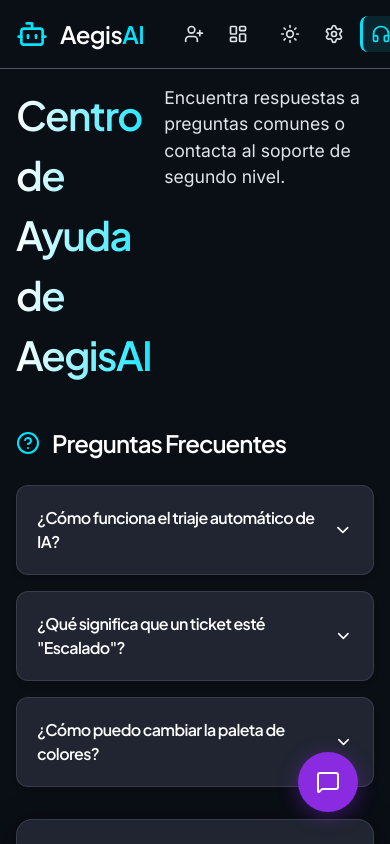
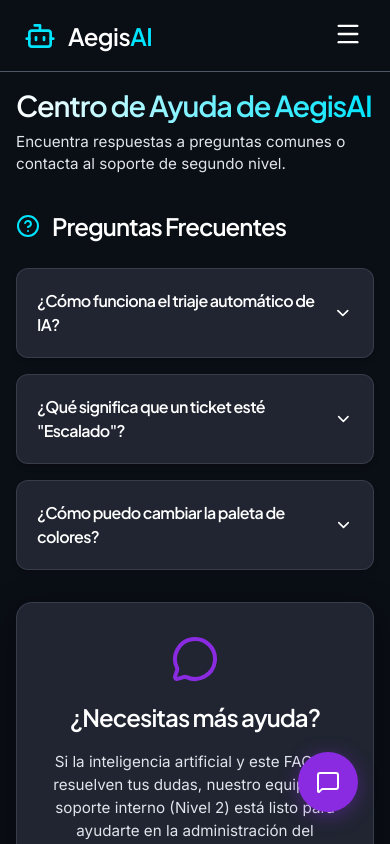
Before and after one commit to Star-dust25/helpdesk, a React (Vite) app: page /support in a window 390 px wide. Shown: the top 844 px of the page. Built offline with nearby package versions, Linux system fonts and the light colour scheme.

Commit message:
update(ui/ux): mejoras en responsividad movil

```diff
--- a/src/components/ClientView.css
+++ b/src/components/ClientView.css
@@ -158,3 +158,19 @@
     grid-template-columns: 1fr;
   }
 }
+
+@media (max-width: 768px) {
+  .view-header {
+    display: flex;
+    flex-direction: column;
+    gap: 8px;
+  }
+  .view-header h1 {
+    font-size: 1.8rem;
+    line-height: 1.2;
+    margin-bottom: 0;
+  }
+  .view-header p {
+    font-size: 0.95rem;
+  }
+}
--- a/src/components/Sidebar.css
+++ b/src/components/Sidebar.css
@@ -1,8 +1,14 @@
 .sidebar-header {
   display: flex;
   align-items: center;
+  justify-content: space-between;
+  margin-bottom: 24px;
+}
+
+.brand-group {
+  display: flex;
+  align-items: center;
   gap: 12px;
-  margin-bottom: 24px;
 }
 
 .brand-title {
@@ -13,6 +19,15 @@
 
 .brand-title span {
   color: var(--accent-cyan);
+}
+
+.mobile-menu-btn {
+  display: none;
+  background: transparent;
+  color: var(--text-primary);
+  border: none;
+  cursor: pointer;
+  padding: 4px;
 }
 
 .sidebar-nav {
@@ -64,21 +79,21 @@
   .sidebar-header {
     margin-bottom: 0;
   }
+  .mobile-menu-btn {
+    display: block;
+  }
   .sidebar-nav {
-    flex-direction: row;
-    gap: 16px;
-    align-items: center;
+    display: none;
+    padding-top: 24px;
+    padding-bottom: 12px;
+    animation: fadeIn 0.3s ease;
   }
-  .nav-section {
-    flex-direction: row;
-  }
-  .nav-heading {
-    display: none;
-  }
-  .nav-item span {
-    display: none;
-  }
-  .nav-item {
-    padding: 8px;
+  .sidebar-nav.open {
+    display: flex;
   }
 }
+
+@keyframes fadeIn {
+  from { opacity: 0; transform: translateY(-10px); }
+  to { opacity: 1; transform: translateY(0); }
+}
--- a/src/components/Sidebar.jsx
+++ b/src/components/Sidebar.jsx
@@ -1,42 +1,50 @@
-import React, { useContext } from 'react';
+import React, { useState, useContext } from 'react';
 import { NavLink } from 'react-router-dom';
-import { Bot, LayoutDashboard, UserPlus, Settings, Headphones, Sun, Moon } from 'lucide-react';
+import { Bot, LayoutDashboard, UserPlus, Settings, Headphones, Sun, Moon, Menu, X } from 'lucide-react';
 import { TicketContext } from '../context/TicketContext';
 import './Sidebar.css';
 
 const Sidebar = () => {
   const { theme, toggleTheme } = useContext(TicketContext);
+  const [isOpen, setIsOpen] = useState(false);
+
+  const closeMenu = () => setIsOpen(false);
 
   return (
     <aside className="sidebar">
       <div className="sidebar-header">
-        <Bot size={32} color="var(--accent-cyan)" />
-        <h2 className="brand-title">Aegis<span>AI</span></h2>
+        <div className="brand-group">
+          <Bot size={32} color="var(--accent-cyan)" />
+          <h2 className="brand-title">Aegis<span>AI</span></h2>
+        </div>
+        <button className="mobile-menu-btn" onClick={() => setIsOpen(!isOpen)}>
+          {isOpen ? <X size={28} /> : <Menu size={28} />}
+        </button>
       </div>
 
-      <nav className="sidebar-nav">
+      <nav className={`sidebar-nav ${isOpen ? 'open' : ''}`}>
         <div className="nav-section">
           <h3 className="nav-heading">Mesa de Ayuda</h3>
-          <NavLink to="/" className={({ isActive }) => isActive ? 'nav-item active' : 'nav-item'} end>
+          <NavLink to="/" className={({ isActive }) => isActive ? 'nav-item active' : 'nav-item'} onClick={closeMenu} end>
             <UserPlus size={20} />
             <span>Crear Ticket (Cliente)</span>
           </NavLink>
-          <NavLink to="/agente" className={({ isActive }) => isActive ? 'nav-item active' : 'nav-item'}>
+          <NavLink to="/agente" className={({ isActive }) => isActive ? 'nav-item active' : 'nav-item'} onClick={closeMenu}>
             <LayoutDashboard size={20} />
             <span>Panel de Agente</span>
           </NavLink>
         </div>
 
-        <div className="nav-section desktop-only" style={{ marginTop: 'auto' }}>
-          <div className="nav-item" onClick={toggleTheme} style={{cursor: 'pointer'}}>
+        <div className="nav-section" style={{ marginTop: 'auto' }}>
+          <div className="nav-item" onClick={() => { toggleTheme(); closeMenu(); }} style={{cursor: 'pointer'}}>
             {theme === 'dark' ? <Sun size={20} /> : <Moon size={20} />}
             <span>Tema {theme === 'dark' ? 'Claro' : 'Oscuro'}</span>
           </div>
-          <NavLink to="/settings" className={({ isActive }) => isActive ? 'nav-item active' : 'nav-item'}>
+          <NavLink to="/settings" className={({ isActive }) => isActive ? 'nav-item active' : 'nav-item'} onClick={closeMenu}>
             <Settings size={20} />
             <span>Configuración</span>
           </NavLink>
-          <NavLink to="/support" className={({ isActive }) => isActive ? 'nav-item active' : 'nav-item'}>
+          <NavLink to="/support" className={({ isActive }) => isActive ? 'nav-item active' : 'nav-item'} onClick={closeMenu}>
             <Headphones size={20} />
             <span>Soporte Técnico</span>
           </NavLink>
--- a/src/index.css
+++ b/src/index.css
@@ -319,10 +319,7 @@ button {
     width: 100%;
     border-right: none;
     border-bottom: 1px solid var(--border-color);
-    padding: 16px;
-    flex-direction: row;
-    align-items: center;
-    justify-content: space-between;
+    padding: 16px 24px;
   }
 
   .main-content {
```
